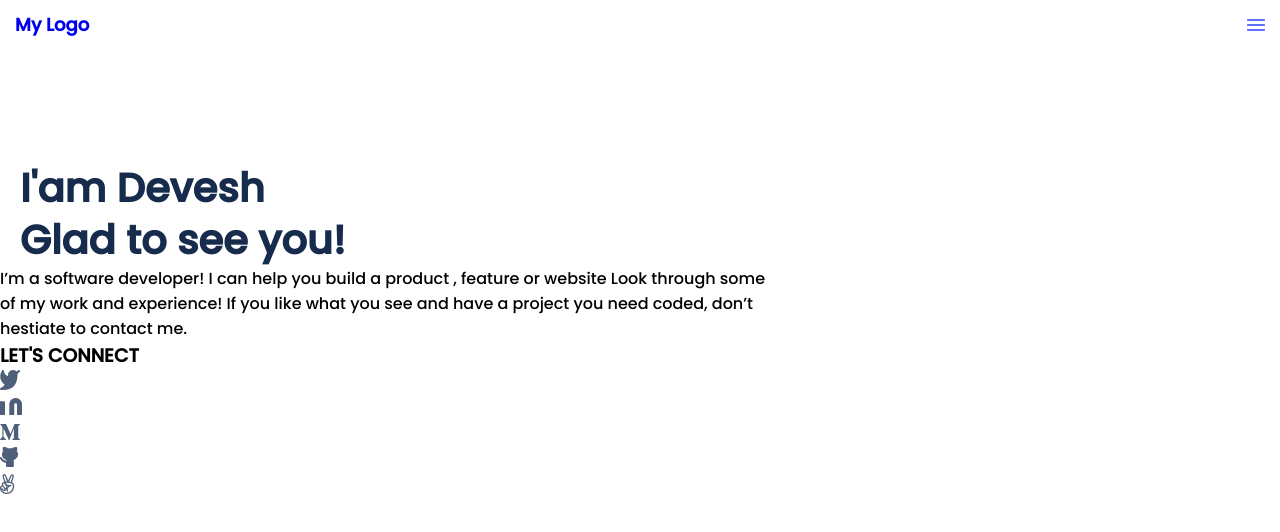
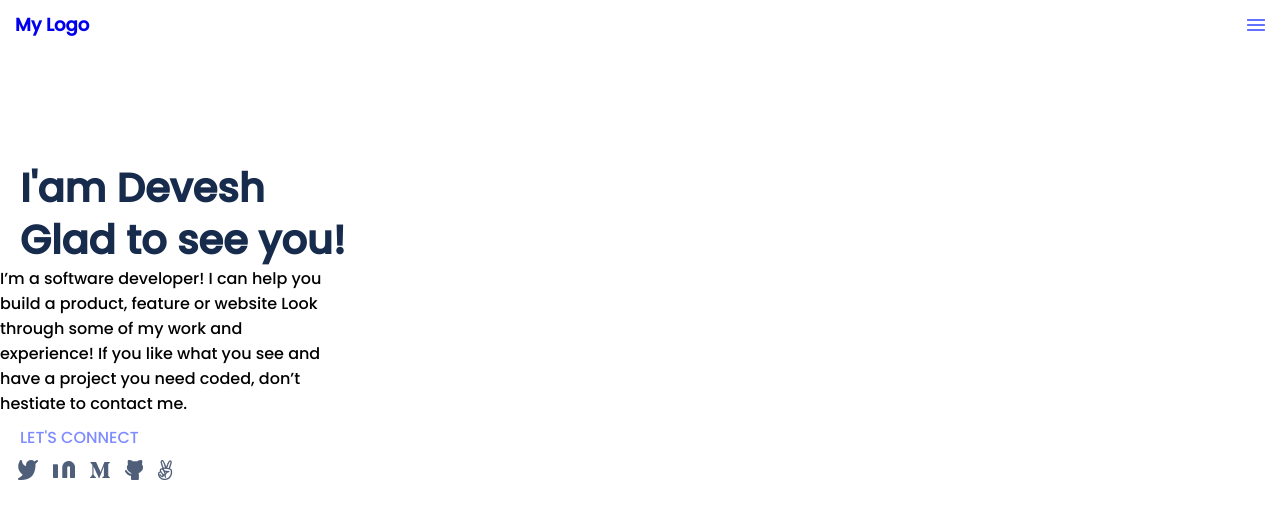
Before and after one commit to Devesh123987/Portfolio, a plain HTML site: page index.html in a window 1280 px wide. Drawn offline with Linux system fonts and the light colour scheme.

Commit message:
Add line brane to <p>

```diff
--- a/index.html
+++ b/index.html
@@ -12,13 +12,14 @@
        <header>
         <nav class="nav-bar">
             <a href="#">My Logo</a>
+
                <img src="image/Union.png" alt="Menu">
               </nav>
 
         </header>
         <section class="main-section">
                <h1 class="heading">I'am Devesh<br>Glad to see you!</h1>
-                      <p class="introduction-1">I’m a software developer! I can help you build a product , feature or website Look through some<br> of my work and experience! If you like what you see and have a project you need coded, don’t<br> hestiate to contact me.</p>
+                      <p class="introduction-1">I’m a software developer! I can help you <br>build a product, feature or website Look <br>through some of my work and <br>experience! If you like what you see and <br>have a project you need coded, don’t<br> hestiate to contact me.</p>
                       <h3 class="introduction-2">LET'S CONNECT</h3>
                       <ul class="nav-link">
                         <li>
--- a/style.css
+++ b/style.css
@@ -49,7 +49,7 @@ html {
   color: #172b4d;
 }
 
-.main-section .intro-1 {
+.main-section .introduction-2 {
   font-size: 16px;
   line-height: 24px;
   font-weight: 400;
@@ -57,10 +57,21 @@ html {
   padding: 10px 20px;
 }
 
-.main-section .intro-2 {
+.main-section .introduction-2 {
   color: #7f8cff;
   padding: 10px 20px;
   line-height: 24px;
   font-weight: 500;
   font-size: 16px;
 }
+
+
+ul li {
+  list-style: none;
+}
+
+.nav-link {
+  display: flex;
+  gap: 15px;
+  padding: 0 18px;
+}
```
